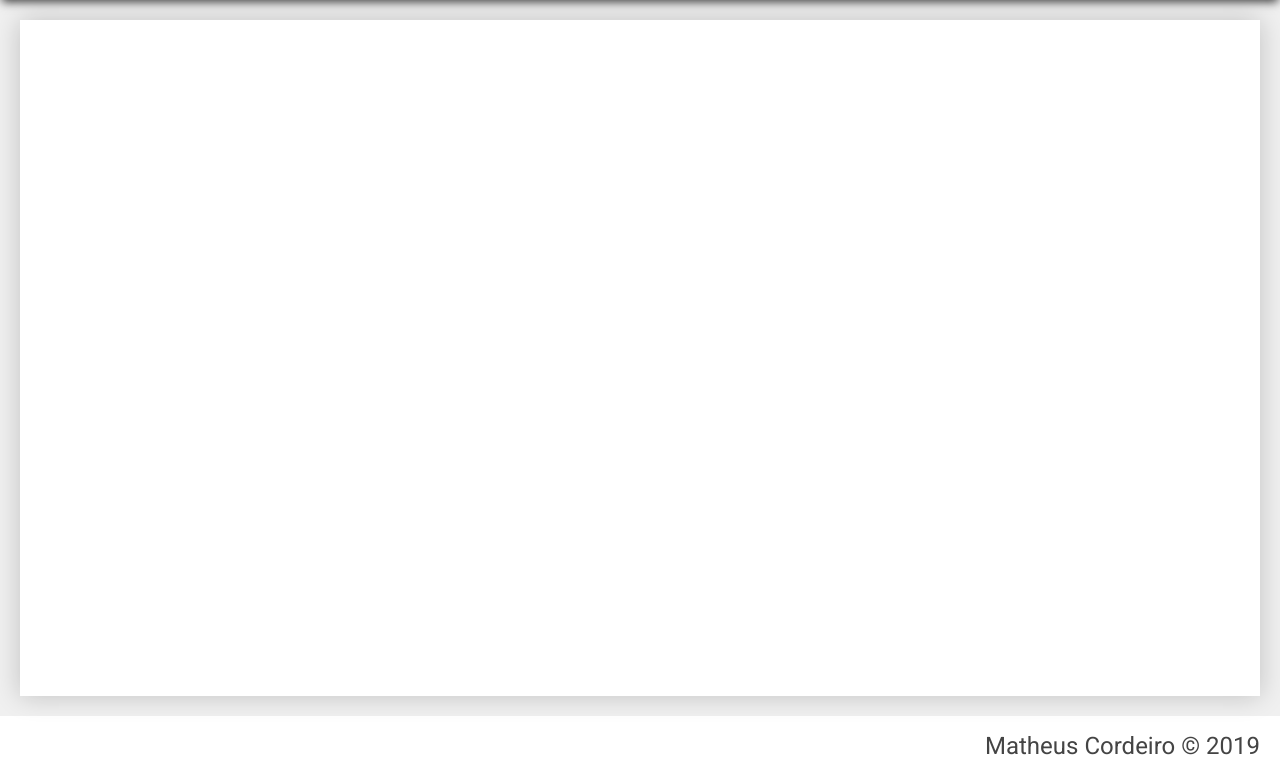
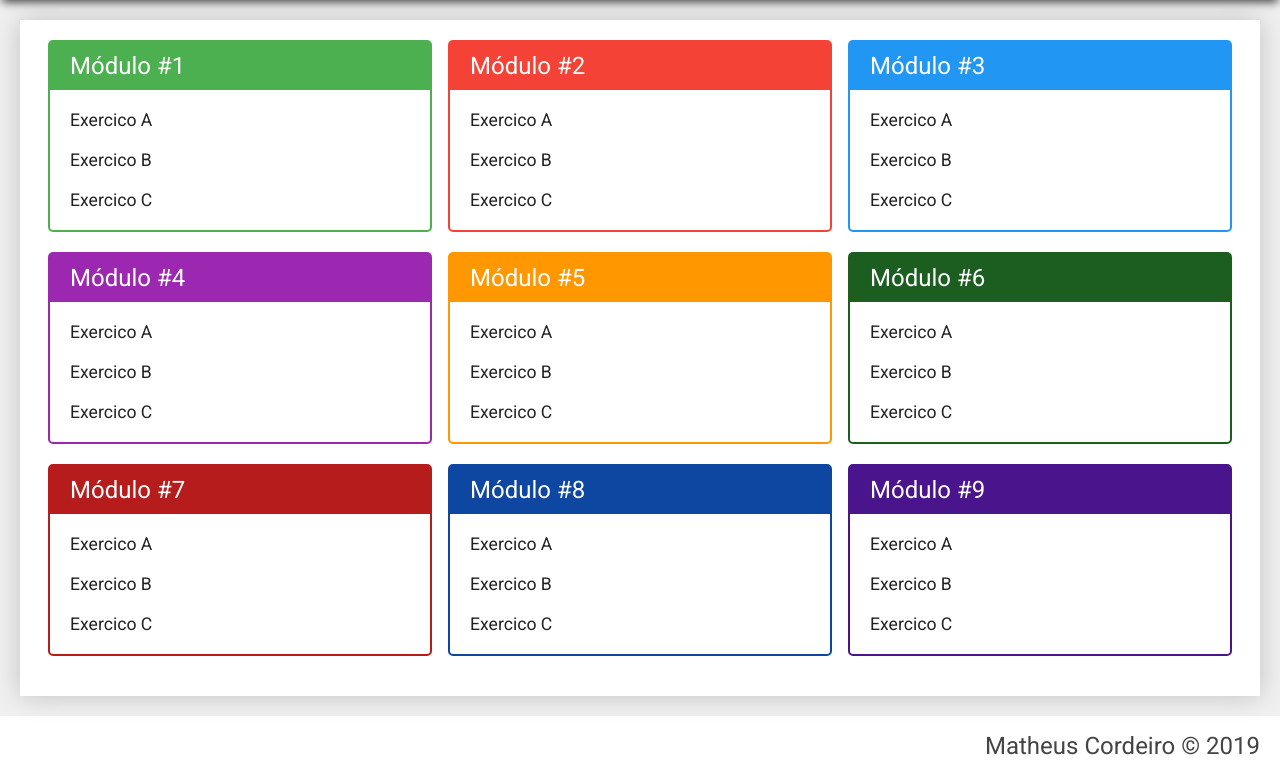
Before and after one commit to matheusBCordeiro/template-modelo-php, a PHP site: page / in a window 1280 px wide. Shown: the part 120-896 px from the top of the page. Run offline with PHP 8.4, Linux system fonts and the light colour scheme.

Commit message:
Criando Menus

```diff
--- a/src/assets/css/estilo.css
+++ b/src/assets/css/estilo.css
@@ -66,3 +66,73 @@ body{
     padding-right: 20px;
     color: #444;
 }
+
+.modulos{
+    display: flex;
+    flex-wrap: wrap;
+    justify-content: space-around;
+}
+
+.modulo{
+    flex-basis: 32%;
+    margin-bottom: 20px;
+    border-radius: 5px;
+}
+
+.modulo > h3{
+    margin: 0px;
+    color:#fff;
+    font-weight: 300;
+    font-size: 1.5rem;
+    padding: 10px 20px;
+    background-color: #1867c0;;
+}
+
+.modulo > ul{
+    margin: 0px;
+    padding: 10px;
+    list-style: none;
+}
+
+.modulo > ul > li{
+    padding: 10px;
+    font-size: 1.1rem;
+    cursor: pointer;
+}
+
+.modulo > ul > li > a{
+    display: flex;
+    text-decoration: none;
+    color: #222;
+}
+
+.modulo > ul >li:hover{
+    background-color: #EEE;
+}
+
+.modulo.verde{border: 2px solid #4CAF50;}
+.modulo.verde > h3 {background-color: #4CAF50;}
+
+.modulo.vermelho{border: 2px solid #F44336;}
+.modulo.vermelho > h3 {background-color: #F44336;}
+
+.modulo.azul{border: 2px solid #2196F3;}
+.modulo.azul > h3 {background-color: #2196F3;}
+
+.modulo.roxo{border: 2px solid #9C27B0;}
+.modulo.roxo > h3 {background-color: #9C27B0;}
+
+.modulo.laranja{border: 2px solid #FF9800;}
+.modulo.laranja > h3 {background-color: #FF9800;}
+
+.modulo.verde-escuro{border: 2px solid #1b5e20;}
+.modulo.verde-escuro > h3 {background-color: #1b5e20;}
+
+.modulo.vermelho-escuro{border: 2px solid #B71C1C;}
+.modulo.vermelho-escuro > h3 {background-color: #B71C1C;}
+
+.modulo.azul-escuro{border: 2px solid #0D47a1;}
+.modulo.azul-escuro > h3 {background-color: #0D47a1;}
+
+.modulo.roxo-escuro{border: 2px  solid #4A148c}
+.modulo.roxo-escuro > h3 {background-color: #4A148c;}
--- a/src/index.html
+++ b/src/index.html
@@ -1,5 +1,6 @@
 <!DOCTYPE html>
 <html lang="en">
+
 <head>
     <meta charset="UTF-8">
     <link href="https://fonts.googleapis.com/css?family=Roboto:400,500&display=swap" rel="stylesheet">
@@ -8,6 +9,7 @@
     <meta http-equiv="X-UA-Compatible" content="ie=edge">
     <title>Modelo</title>
 </head>
+
 <body>
     <header class="cabecalho">
         <h1>Desenvolvendo PHP</h1>
@@ -15,10 +17,85 @@
     </header>
     <main class="principal">
         <div class="conteudo">
+            <nav class="modulos">
+                <div class="modulo verde">
+                    <h3>Módulo #1</h3>
+                    <ul>
+                        <li><a href="#">Exercico A</a></li>
+                        <li><a href="#">Exercico B</a></li>
+                        <li><a href="#">Exercico C</a></li>
+                    </ul>
+                </div>
+                <div class="modulo vermelho">
+                    <h3>Módulo #2</h3>
+                    <ul>
+                        <li><a href="#">Exercico A</a></li>
+                        <li><a href="#">Exercico B</a></li>
+                        <li><a href="#">Exercico C</a></li>
+                    </ul>
+                </div>
+                <div class="modulo azul">
+                    <h3>Módulo #3</h3>
+                    <ul>
+                        <li><a href="#">Exercico A</a></li>
+                        <li><a href="#">Exercico B</a></li>
+                        <li><a href="#">Exercico C</a></li>
+                    </ul>
+                </div>
+                <div class="modulo roxo">
+                    <h3>Módulo #4</h3>
+                    <ul>
+                        <li><a href="#">Exercico A</a></li>
+                        <li><a href="#">Exercico B</a></li>
+                        <li><a href="#">Exercico C</a></li>
+                    </ul>
+                </div>
+                <div class="modulo laranja">
+                    <h3>Módulo #5</h3>
+                    <ul>
+                        <li><a href="#">Exercico A</a></li>
+                        <li><a href="#">Exercico B</a></li>
+                        <li><a href="#">Exercico C</a></li>
+                    </ul>
+                </div>
+                <div class="modulo verde-escuro">
+                    <h3>Módulo #6</h3>
+                    <ul>
+                        <li><a href="#">Exercico A</a></li>
+                        <li><a href="#">Exercico B</a></li>
+                        <li><a href="#">Exercico C</a></li>
+                    </ul>
+                </div>
+                <div class="modulo vermelho-escuro">
+                    <h3>Módulo #7</h3>
+                    <ul>
+                        <li><a href="#">Exercico A</a></li>
+                        <li><a href="#">Exercico B</a></li>
+                        <li><a href="#">Exercico C</a></li>
+                    </ul>
+                </div>
+                <div class="modulo azul-escuro">
+                    <h3>Módulo #8</h3>
+                    <ul>
+                        <li><a href="#">Exercico A</a></li>
+                        <li><a href="#">Exercico B</a></li>
+                        <li><a href="#">Exercico C</a></li>
+                    </ul>
+                </div>
+                <div class="modulo roxo-escuro">
+                    <h3>Módulo #9</h3>
+                    <ul>
+                        <li><a href="#">Exercico A</a></li>
+                        <li><a href="#">Exercico B</a></li>
+                        <li><a href="#">Exercico C</a></li>
+                    </ul>
+                </div>
+            </nav>
         </div>
     </main>
     <footer class="rodape">
         Matheus Cordeiro © 2019
     </footer>
 </body>
+
 </html>
```
